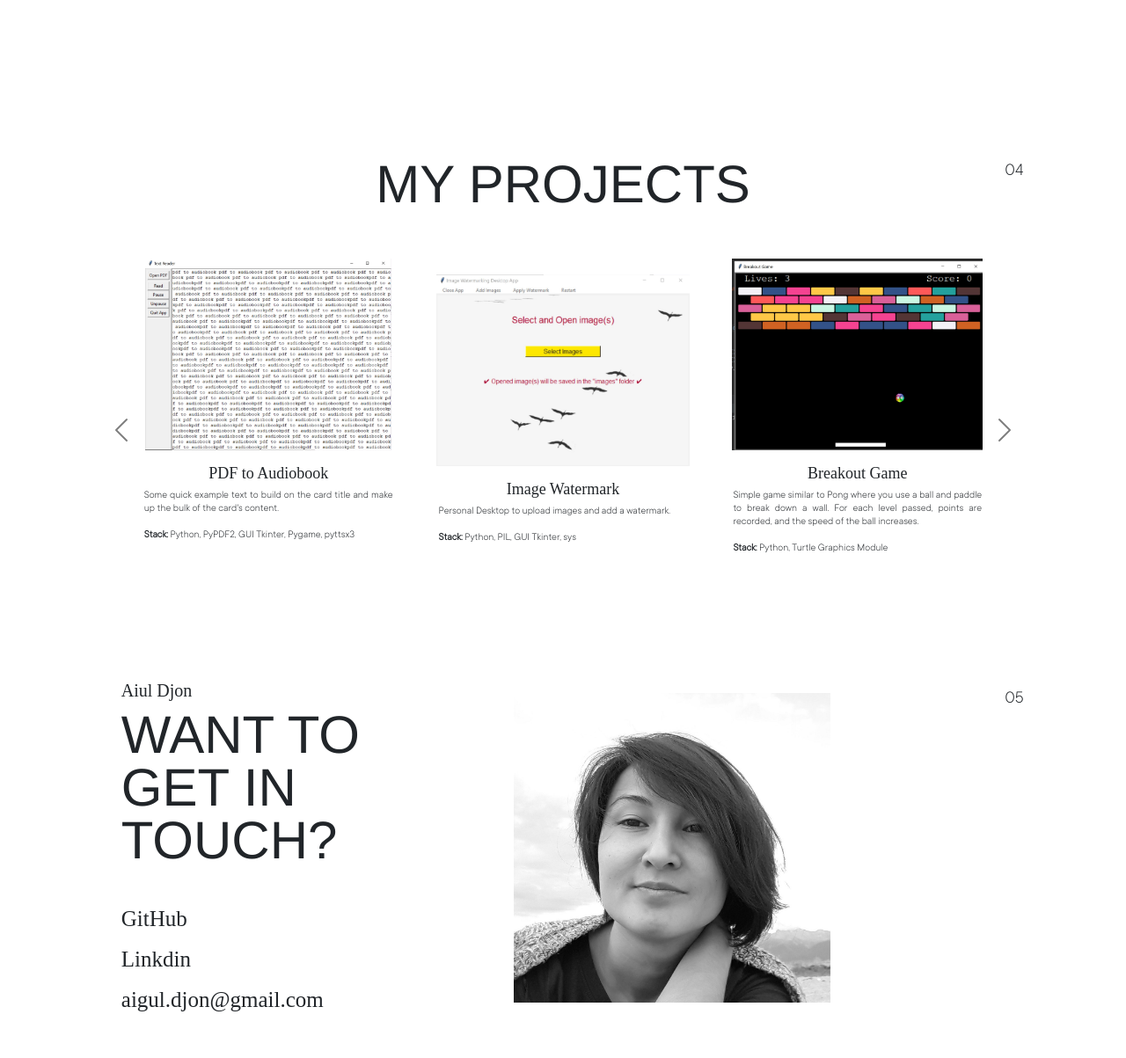
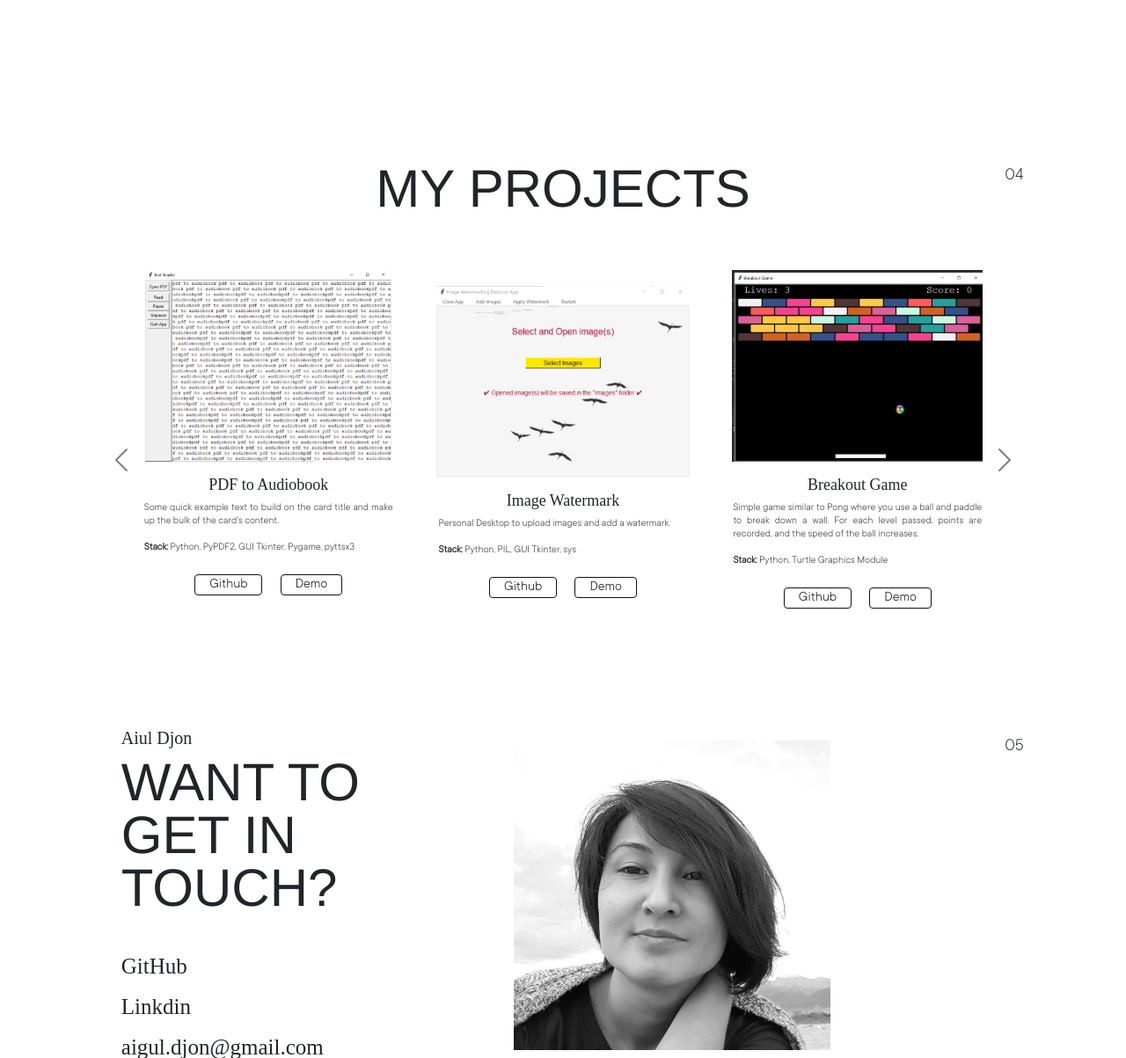
Before and after one commit to AigulDj/PortfolioSite, a Flask app: page / in a window 1280 px wide. Shown: the part 1700-2903 px from the top of the page at 88% size. Run offline with Flask 2, Linux system fonts and the light colour scheme; some libraries are stand-ins or nearby versions; some web fonts are replaced.

Commit message:
Add buttons to carusel

```diff
--- a/static/css/style.css
+++ b/static/css/style.css
@@ -135,6 +135,12 @@ img {
         display: none;
     }
 }
+.card-body {
+    text-align: center;
+}
+.card-body-txt {
+    margin-bottom: 1em;
+}
 .carousel-control-next {
     right: -75px;
 }
@@ -187,3 +193,16 @@ img {
 footer {
     text-align: center;
 }
+.btn {
+    display: unset;
+    padding: 0.2rem 1rem;
+    margin: 0.5em;
+    color: #000000;
+    background-color:  #ffffff;
+    border-color: #111111;
+}
+.btn-dark:hover {
+    color: #ffffff;
+    background-color: #000000;
+    border-color: #00bbc9;
+}
--- a/templates/index.html
+++ b/templates/index.html
@@ -27,7 +27,6 @@
         <h5 class="belief">&#10036; Learn Every Day &#10036; Don't Take Yourself Too Seriously &#10036;
             Care What You Do &#10036;
         </h5>
-
     </div>
 
     <div class="box-03 boxes">
@@ -62,11 +61,15 @@
                                 <a href="#"><img src="static/assets/img/PDF.jpg" alt="..."></a>
                             </div>
                             <div class="card-body">
+                              <div class="card-body-txt">
                                 <h5 class="card-title">PDF to Audiobook</h5>
                                 <p class="card-text">Some quick example text to build on the card title and make up the
                                     bulk of the card's content.<br><br>
                                     <b>Stack:</b> Python, PyPDF2, GUI Tkinter, Pygame, pyttsx3
                                 </p>
+                              </div>
+                                <a href="#" class="btn">Github</a>
+                                <a href="#" class="btn">Demo</a>
                             </div>
                         </div>
                         <div class="card">
@@ -74,11 +77,15 @@
                                 <a href="#"> <img src="static/assets/img/ImgWatermark.jpg" alt="..."></a>
                             </div>
                             <div class="card-body">
+                              <div class="card-body-txt">
                                 <h5 class="card-title">Image Watermark</h5>
                                 <p class="card-text">
                                     Personal Desktop to upload images and add a watermark.<br><br>
                                     <b>Stack:</b> Python, PIL, GUI Tkinter, sys
                                 </p>
+                              </div>
+                              <a href="#" class="btn">Github</a>
+                              <a href="#" class="btn">Demo</a>
                             </div>
                         </div>
                         <div class="card side-card">
@@ -86,12 +93,16 @@
                                 <a href="#"><img src="static/assets/img/Breakout.jpg" alt="..."></a>
                             </div>
                             <div class="card-body">
+                              <div class="card-body-txt">
                                 <h5 class="card-title">Breakout Game</h5>
                                 <p class="card-text">
                                     Simple game similar to Pong where you use a ball and paddle to break down a wall.
                                     For each level passed, points are recorded, and the speed of the ball increases.<br><br>
                                     <b>Stack:</b> Python, Turtle Graphics Module
                                 </p>
+                              </div>
+                                <a href="#" class="btn">Github</a>
+                                <a href="#" class="btn">Demo</a>
                             </div>
                         </div>
                     </div>
@@ -103,6 +114,7 @@
                                 <a href="https://aiguldj.eu.pythonanywhere.com/" target="_blank"><img src="static/assets/img/Coffee.jpg" alt="..."></a>
                             </div>
                             <div class="card-body">
+                              <div class="card-body-txt">
                                 <h5 class="card-title">Coffee shop App</h5>
                                 <p class="card-text">
                                     The app for small craft coffee shops, where owners can create and add their unique
@@ -110,12 +122,16 @@
                                     <b>Stack:</b> Django, Python, SQLite, REST API, HTML5, CSS3 (Bootstrap)
                                 </p>
                             </div>
+                                <a href="#" class="btn">Github</a>
+                                <a href="#" class="btn">Demo</a>
+                            </div>
                         </div>
                         <div class="card">
                             <div class="image-wrapper">
                                 <a href="#"> <img src="static/assets/img/MySite.jpg" alt="..."></a>
                             </div>
                             <div class="card-body">
+                              <div class="card-body-txt">
                                 <h5 class="card-title">My Personal Site</h5>
                                 <p class="card-text">
                                     The website to showcase my skills and the things I've engineered. I deployed the
@@ -124,18 +140,25 @@
                                     Heroku
                                 </p>
                             </div>
+                                <a href="#" class="btn">Github</a>
+                                <a href="#" class="btn">Demo</a>
+                            </div>
                         </div>
                         <div class="card side-card">
                             <div class="image-wrapper">
                                 <a href="#"><img src="static/assets/img/WorkFP.jpg" alt="..."></a>
                             </div>
                             <div class="card-body">
+                              <div class="card-body-txt">
                                 <h5 class="card-title">Work Friendly Places</h5>
                                 <p class="card-text">
                                     The website that lists cafes with WiFi and power for remote working.
                                     Users can add places themselves, passed data will be saved in the database.<br><br>
                                     <b>Stack:</b> Python, SQLAlchemy, REST API, Flask, Ninja, HTML5, CSS3
                                 </p>
+                              </div>
+                                <a href="#" class="btn">Github</a>
+                                <a href="#" class="btn">Demo</a>
                             </div>
                         </div>
                     </div>
```
